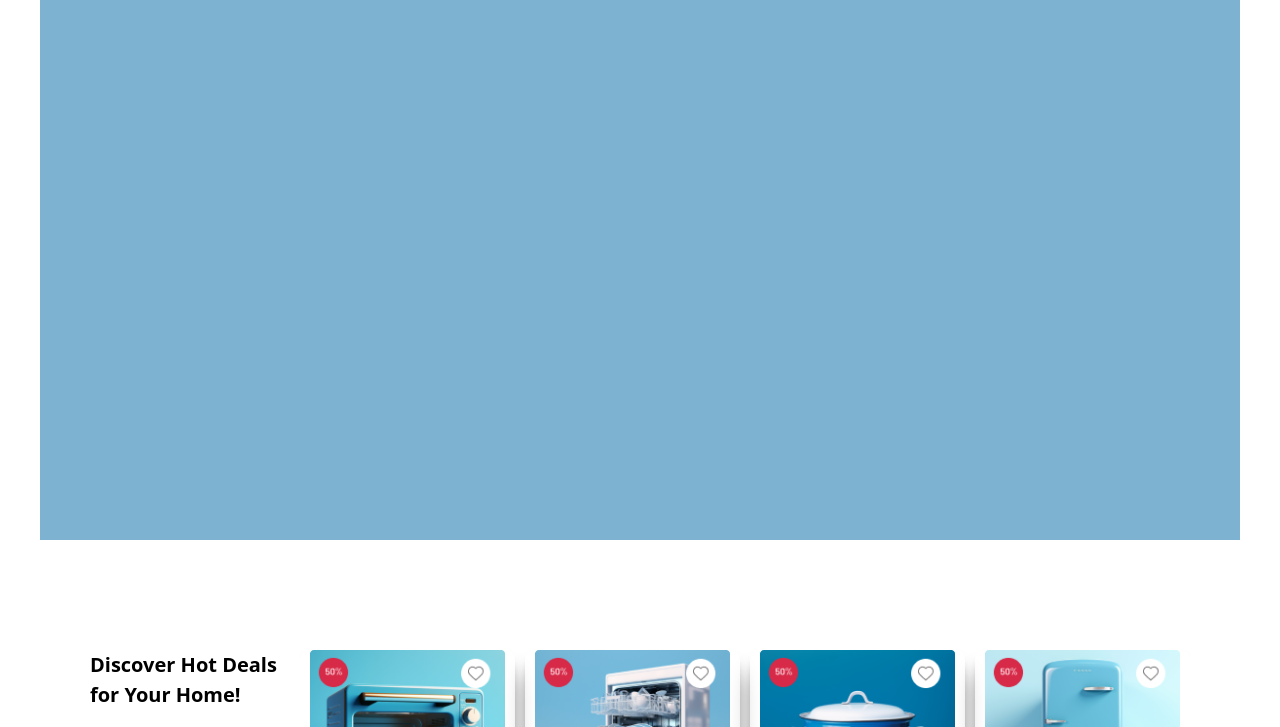
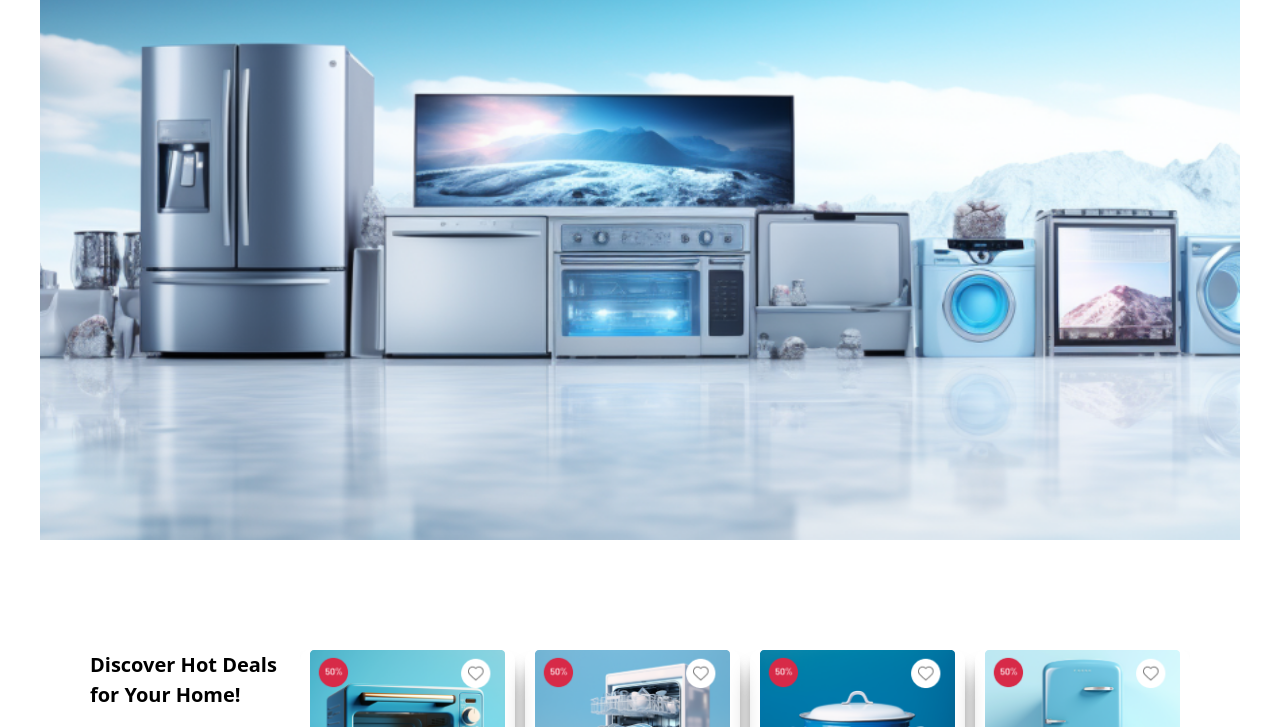
Before and after one commit to mrurazaliev/homework, a website: page index.html in a window 1280 px wide. Shown: the part 303-1030 px from the top of the page. Drawn offline with Linux system fonts and the light colour scheme.

Commit message:
backround edded

```diff
--- a/index.html
+++ b/index.html
@@ -38,7 +38,8 @@
       </div>
      </header>
      <main>
-      <section class=" bg-[#7eb2d1] h-[700px] text-center flex justify-center ">
+      <section style="background-image: url(./image/back.png); background-position: center;background-size: cover; background-repeat: no-repeat; height: 700px;" class="  text-center flex justify-center ">
+
         <h1 class=" text-3xl sm:text-4xl text-[white] font-bold text-center py-[100px] sm:w-[80%] ml-[0px]  ">Enhance Your Home with convenience and Style</h1>
       </section>
       <section class="px-[50px] py-[10px]">
```
